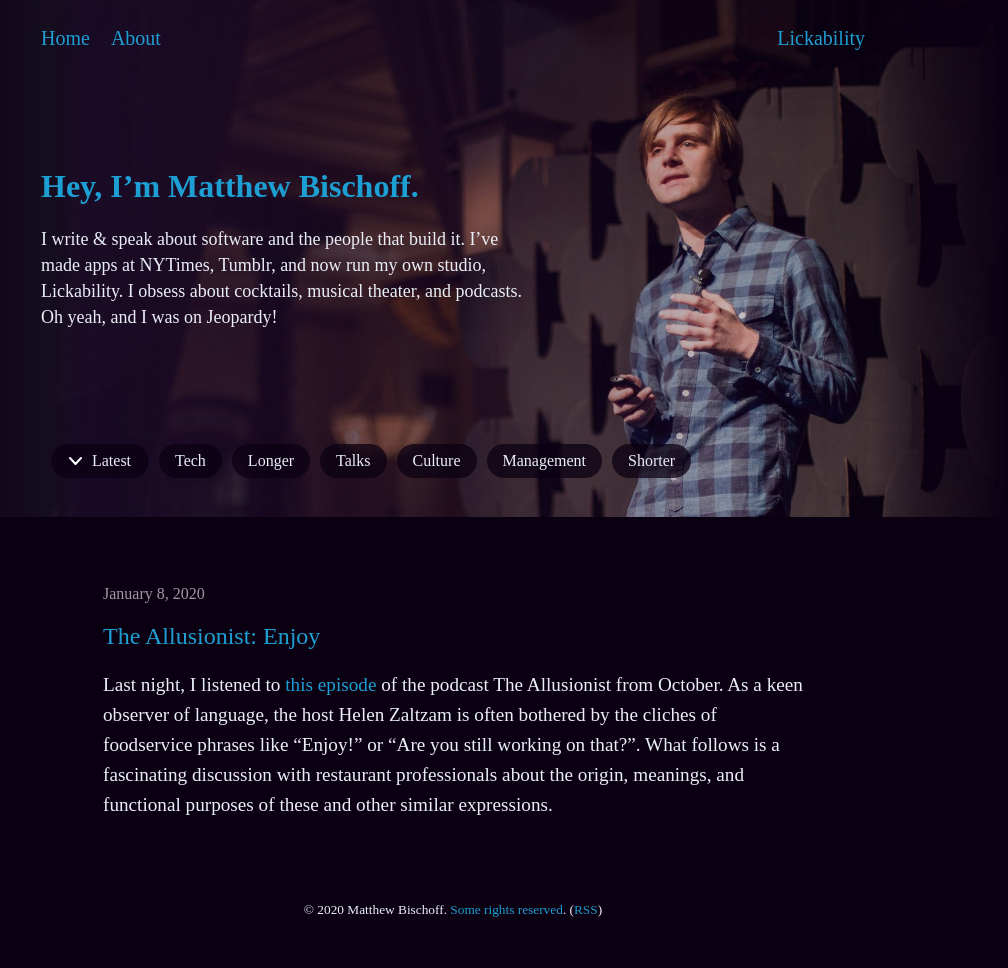
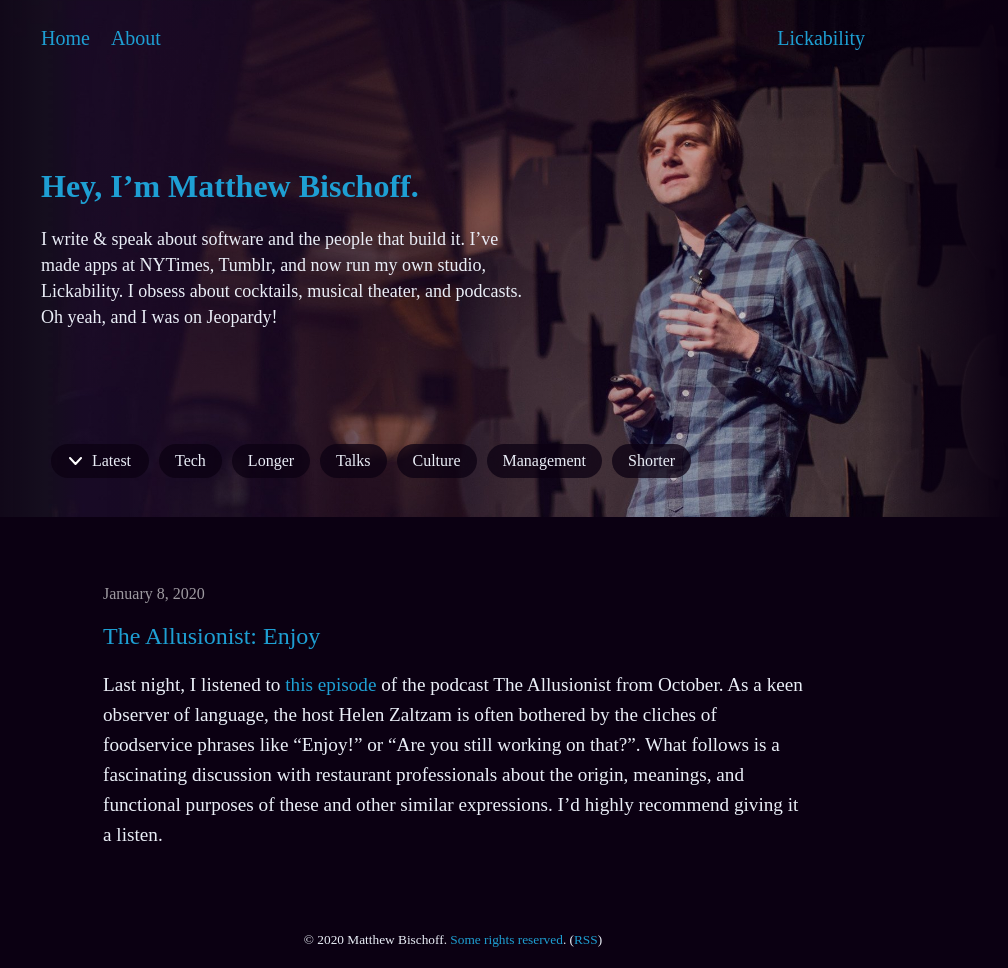
Before and after one commit to mbbischoff/website, a Jekyll site: the page built from _posts/2020-01-08-the-allusionist-enjoy.markdown, in a window 1280 px wide. Shown: the whole page, without its empty margins (187-1195 px from the left). Built offline with Jekyll 4.4.1, drawn with Linux system fonts in a browser that asks for light colours; some web fonts are replaced; before the commit the page ends 938 px from its top, so only the background shows below that.

Commit message:
Updated The Allusionist Enjoy

```diff
--- a/_posts/2020-01-08-the-allusionist-enjoy.markdown
+++ b/_posts/2020-01-08-the-allusionist-enjoy.markdown
@@ -11,4 +11,4 @@ format: link
 link: https://www.theallusionist.org/allusionist/enjoy
 ---
 
-Last night, I listened to [this episode](https://www.theallusionist.org/allusionist/enjoy) of the podcast The Allusionist from October. As a keen observer of language, the host Helen Zaltzam is often bothered by the cliches of foodservice phrases like “Enjoy!” or “Are you still working on that?”. What follows is a fascinating discussion with restaurant professionals about the origin, meanings, and functional purposes of these and other similar expressions.
+Last night, I listened to [this episode](https://www.theallusionist.org/allusionist/enjoy) of the podcast The Allusionist from October. As a keen observer of language, the host Helen Zaltzam is often bothered by the cliches of foodservice phrases like “Enjoy!” or “Are you still working on that?”. What follows is a fascinating discussion with restaurant professionals about the origin, meanings, and functional purposes of these and other similar expressions. I’d highly recommend giving it a listen.
```
